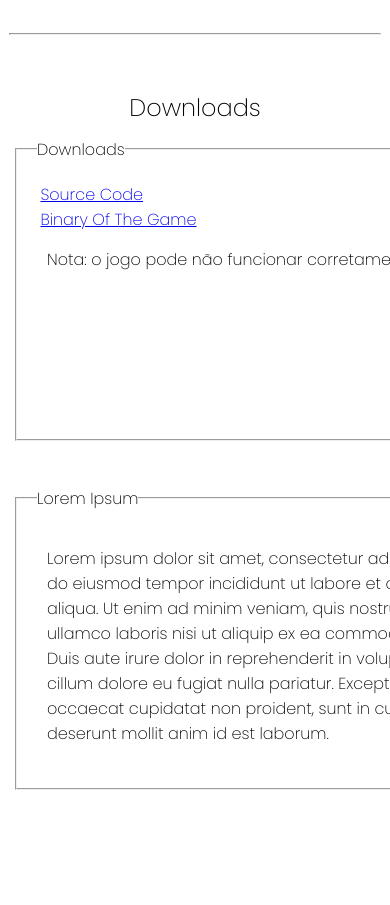
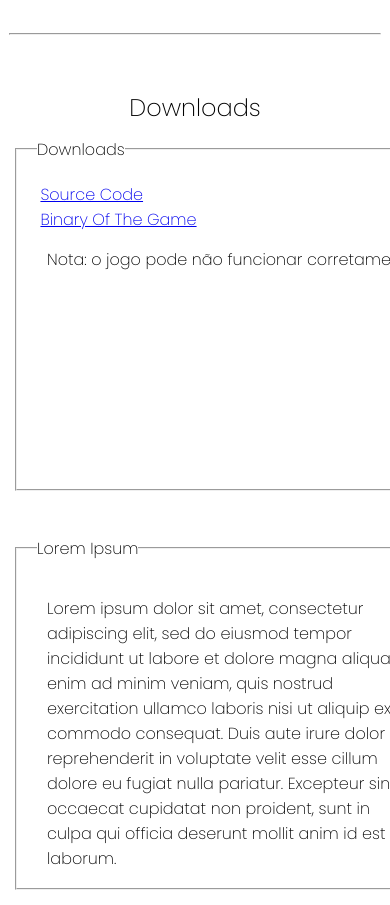
Before and after one commit to lucasvieirap/Teste, a plain HTML site: page index.html in a window 390 px wide. Shown: the part 1696-2601 px from the top of the page. Before the commit the page ends 2501 px from the top, so only its background shows below. Drawn offline with Linux system fonts and the light colour scheme.

Commit message:
Update style.css

```diff
--- a/style.css
+++ b/style.css
@@ -298,7 +298,12 @@ fieldset {
     #dwnl-content {
         display: flex;
         flex-direction: column;
-        width: 570px;
+        width: 470px;
         margin: auto;
     }
+    fieldset {
+        padding: 15px;
+        width: 400px;
+        height: 320px;
+    }
 }
```
